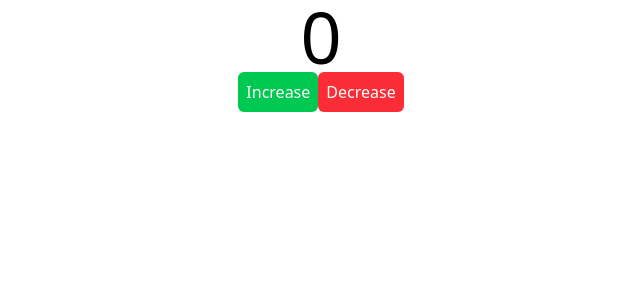
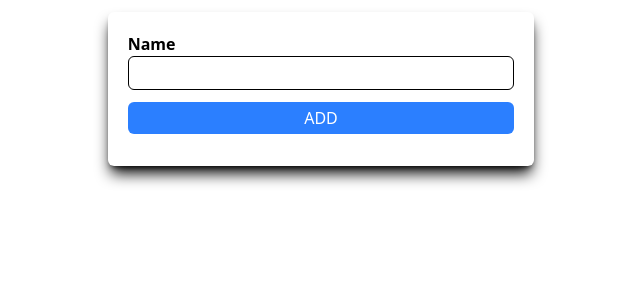
Before and after one commit to OshaqNaimat/breminder-apis-controlled-inputs-revision, a React (Vite) app: page / in a window 1280 px wide. Shown: the top 300 px of the page, without its empty margins (319-959 px from the left). Built offline with nearby package versions, Linux system fonts and the light colour scheme.

Commit message:
reducer except functionality

```diff
--- a/src/Usereducer/Conuter.jsx
+++ b/src/Usereducer/Conuter.jsx
@@ -1,30 +1,70 @@
-import React, { useReducer } from 'react'
+// import React, { useReducer } from 'react'
+
+// const Conuter = () => {
+
+//     const reducer = (state,action)=>{
+//              if(action.type == 'INC'){
+//                 return state + 1
+//              }else if(action.type == 'DEC'){
+//                   return state -1
+//              }
+//     }
+
+//        const initialState = 0
+
+//     const [state,dispatch] = useReducer(reducer,initialState)
+//   return (
+//     <>
+//     <div className="container mx-auto w-[90%] md:w-1/2 lg:w-1/3">
+//         <h1 className='text-center text-7xl'>{state}</h1>
+//        <div className="flex justify-center">
+//          <button onClick={()=>dispatch({type : 'INC'})}  className='bg-green-500 text-white text-center p-2 rounded-md
+//         hover:bg-green-600 active:scale-90 duration-200'>Increase</button>
+//         <button onClick={()=>dispatch({type : 'DEC'})} className='bg-red-500 text-white text-center p-2 rounded-md
+//         hover:bg-red-600 active:scale-90 duration-200'>Decrease</button>
+//        </div>
+//     </div>
+
+//     </>
+//   )
+// }
+
+// export default Conuter
+
+import React, { useReducer, useState } from 'react'
 
 const Conuter = () => {
 
-    const reducer = (state,action)=>{
-             if(action.type == 'INC'){
-                return state + 1
-             }else if(action.type == 'DEC'){
-                  return state -1
-             }
-    }
+  const [name,setName] = useState('')
 
-       const initialState = 0
+  const reducer =(state,action)=>{
 
-    const [state,dispatch] = useReducer(reducer,initialState)
+  }
+
+  const initialState = {
+    error : false,
+    success : false,
+    message : '',
+    data : []
+  }
+
+  const [state,dispatch] = useReducer(reducer,initialState)
+  const handleClick = (e) =>{
+    e.preventDefault()
+
+  }
   return (
     <>
-    <div className="container mx-auto w-[90%] md:w-1/2 lg:w-1/3">
-        <h1 className='text-center text-7xl'>{state}</h1>
-       <div className="flex justify-center">
-         <button onClick={()=>dispatch({type : 'INC'})}  className='bg-green-500 text-white text-center p-2 rounded-md
-        hover:bg-green-600 active:scale-90 duration-200'>Increase</button>
-        <button onClick={()=>dispatch({type : 'DEC'})} className='bg-red-500 text-white text-center p-2 rounded-md
-        hover:bg-red-600 active:scale-90 duration-200'>Decrease</button>
-       </div>
+
+    <div className="container mx-auto shadow-lg shadow-black p-5 w-[90%] md:w-1/2 lg:w-1/3
+    rounded-md my-3 select-none">
+      <form action="" >
+        <label htmlFor="" className='font-semibold'>Name</label>
+        <input value={name} onChange={(e)=>setName(e.target.value)} type="text" className='w-full border p-1 rounded-md outline-none' />
+        <button onClick={handleClick} className='bg-blue-500 hover:bg-blue-600 active:scale-90 duration-100
+        w-full my-3 p-1 text-white rounded-md'>ADD</button>
+      </form>
     </div>
-
     </>
   )
 }
```
